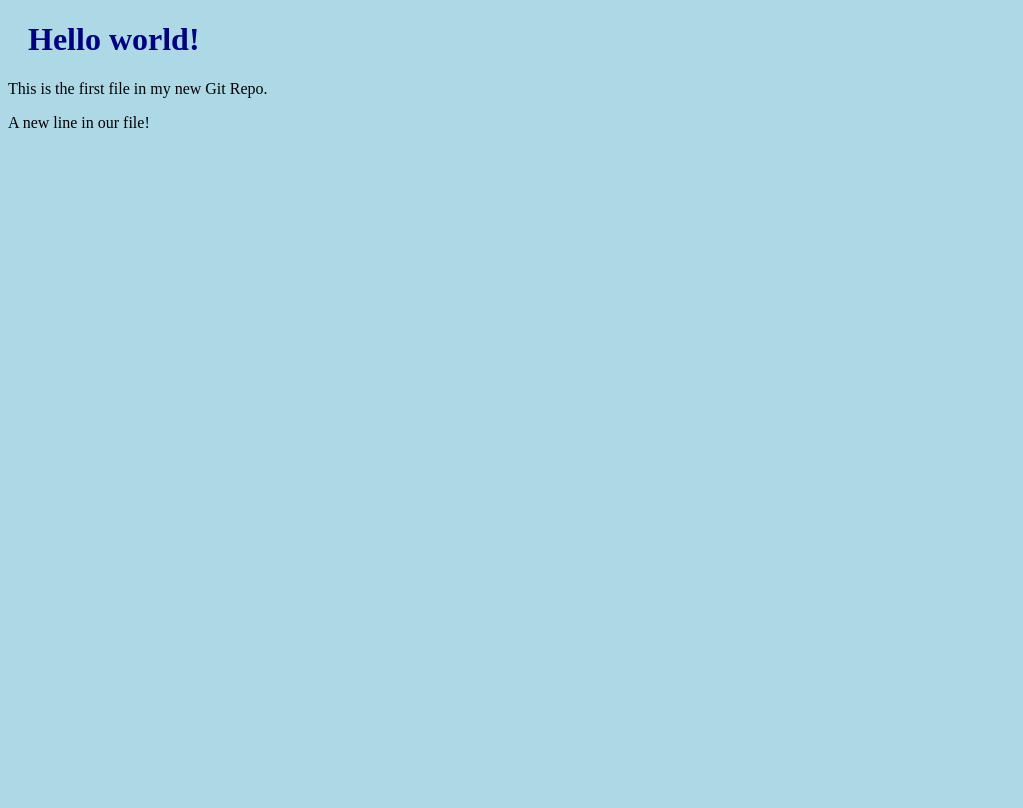
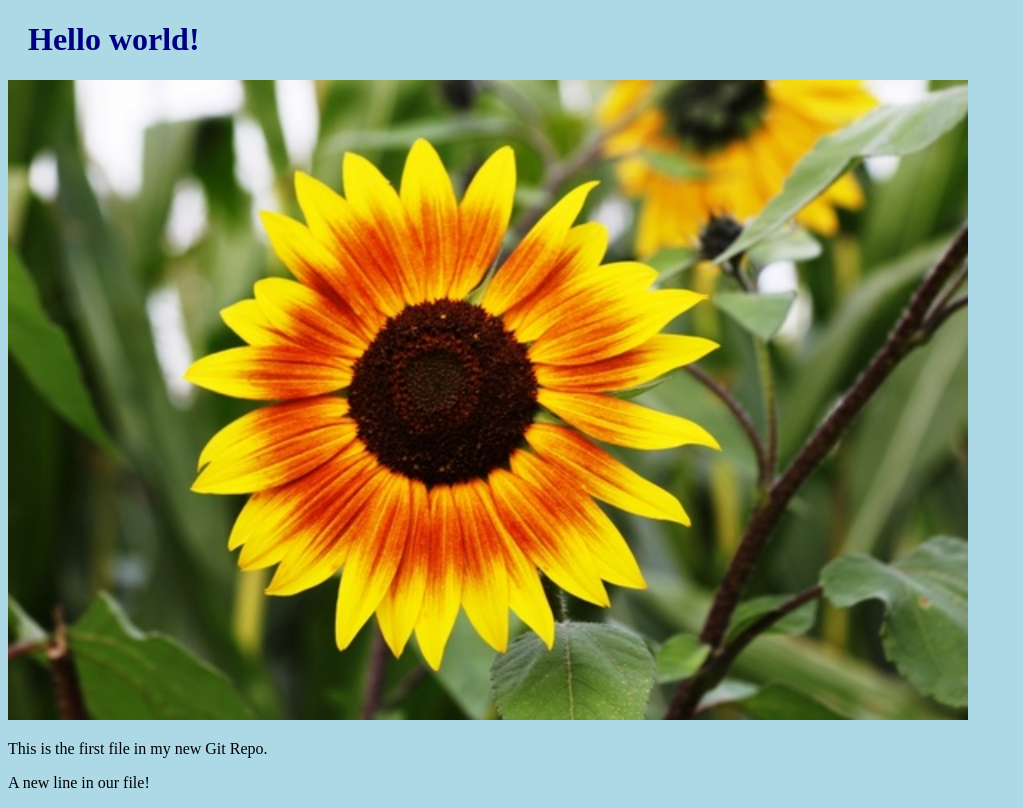
Before and after one commit to Abhinavkulkarni45/hello-world, a plain HTML site: page index.html in a window 1280 px wide. Shown: the whole page, without its empty margins (0-1023 px from the left). Drawn offline with Linux system fonts and the light colour scheme.

Commit message:
Added image to Hello-World

```diff
--- a/index.html
+++ b/index.html
@@ -7,6 +7,8 @@
 <body>
 
 <h1>Hello world!</h1>
+<div><img src="flower.jpg" alt="flower image"
+style="width:100%;max-width:960px"></div>
 <p>This is the first file in my new Git Repo.</p>
 <p>A new line in our file!</p>
 
```
Also changed, not shown: flower.jpg (added).
